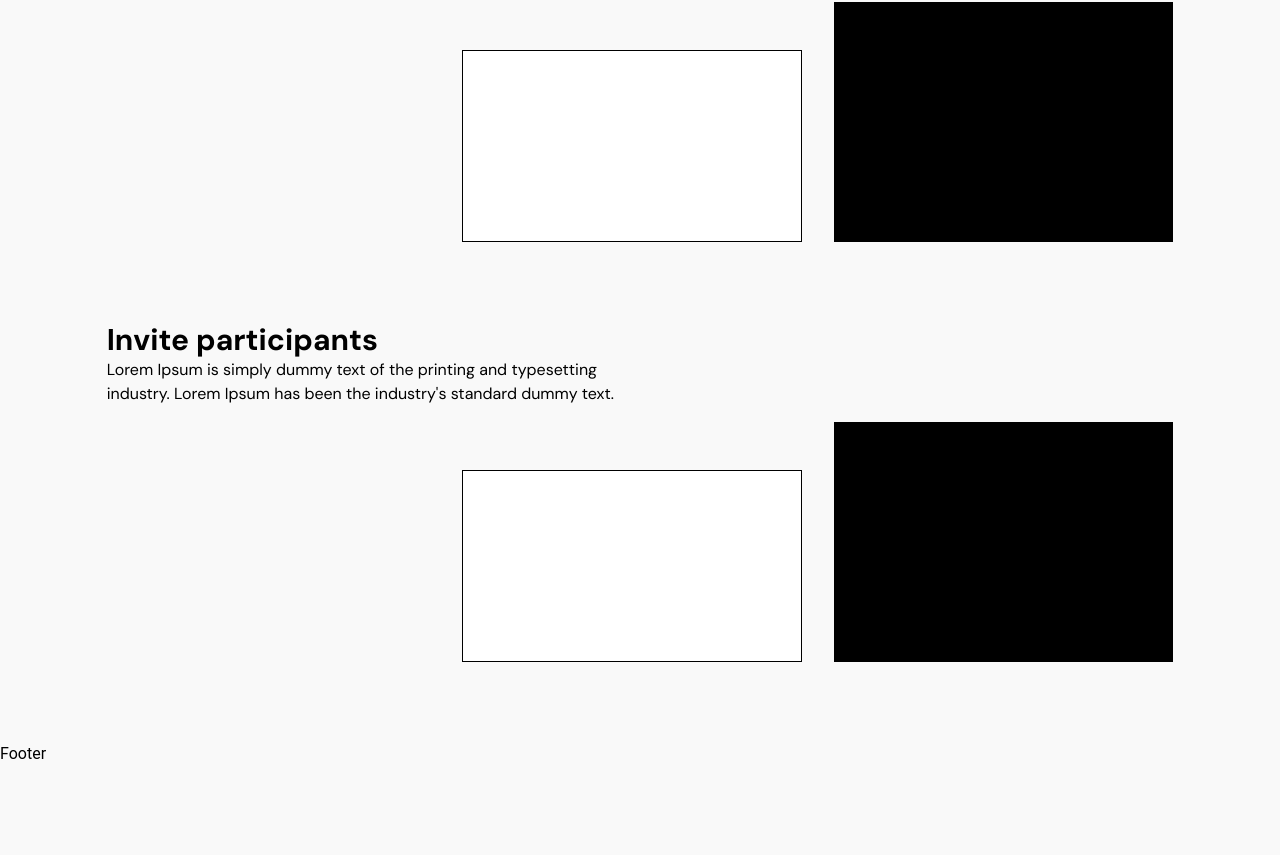
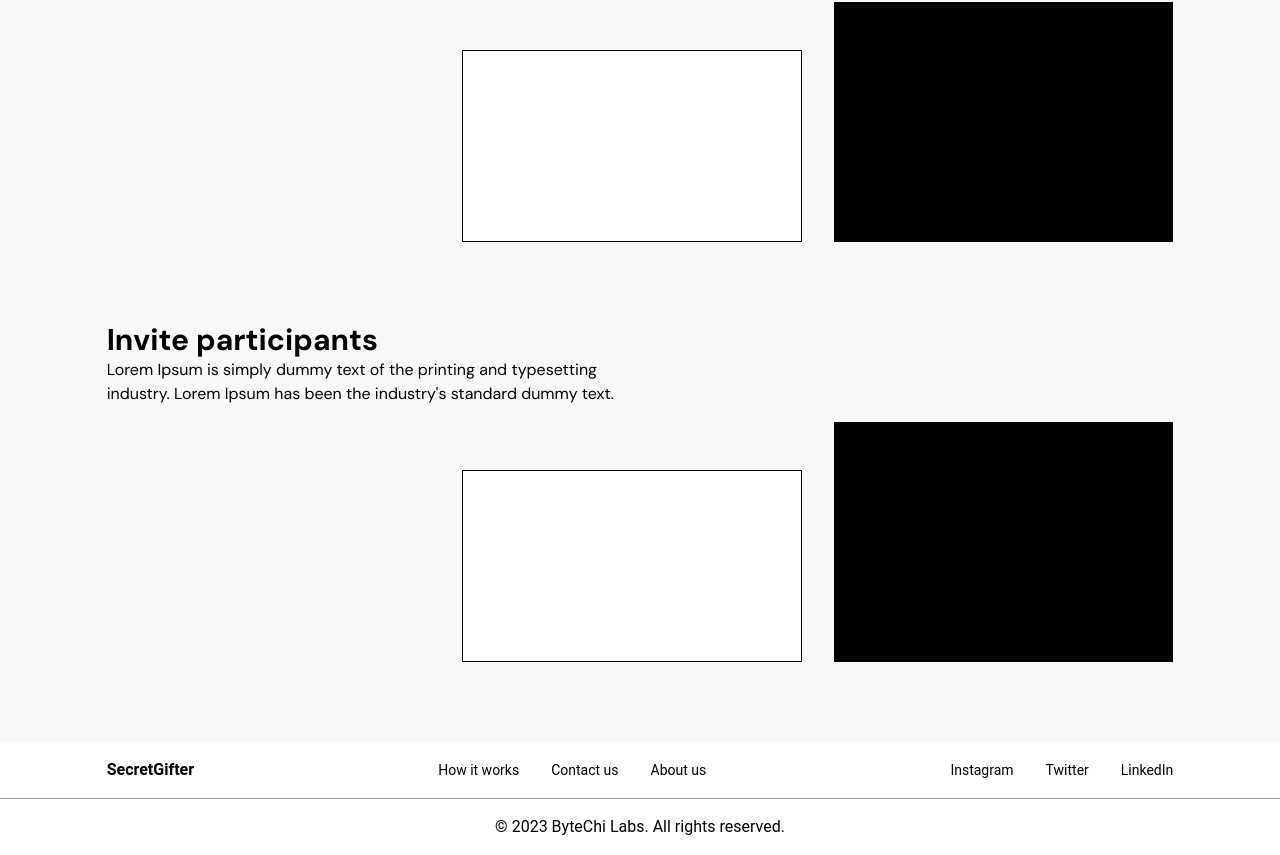
Before and after one commit to ByteChi-Labs/secret-gifter-landing-page, a Next.js app: page / in a window 1280 px wide. Shown: the part 1426-2281 px from the top of the page. Before the commit the page ends 2192 px from the top, so only its background shows below. Built offline with nearby package versions, Linux system fonts and the light colour scheme.

Commit message:
finished footer ui and linking

```diff
--- a/src/components/layouts/components/Footer.js
+++ b/src/components/layouts/components/Footer.js
@@ -1,7 +1,84 @@
 import React from 'react';
+import Link from 'next/link';
 
 const Footer = () => {
-  return <div>Footer</div>;
+  const navItems = [
+    {
+      id: 1,
+      name: 'How it works',
+      link: '/features',
+    },
+    {
+      id: 2,
+      name: 'Contact us',
+      link: '/contact-us',
+    },
+    {
+      id: 3,
+      name: 'About us',
+      link: '/about-us',
+    },
+  ];
+
+  const socials = [
+    {
+      id: 1,
+      name: 'Instagram',
+      link: '/features',
+    },
+    {
+      id: 2,
+      name: 'Twitter',
+      link: '/contact-us',
+    },
+    {
+      id: 3,
+      name: 'LinkedIn',
+      link: '/about-us',
+    },
+  ];
+
+  return (
+    <footer className="bg-white">
+      <div className="py-4 px-4 lg:px-8 xl:px-0 xl:w-5/6 mx-auto flex flex-wrap gap-y-4 justify-between items-center">
+        <div className="font-bold">SecretGifter</div>
+
+        <ul
+          aria-label="footer-links"
+          className="flex items-center gap-4 md:gap-8"
+        >
+          {navItems?.map((item) => (
+            <Link
+              className={`text-sm text-black hover:text-black transition-all`}
+              key={item.id}
+              href={item.link}
+            >
+              {item.name}
+            </Link>
+          ))}
+        </ul>
+
+        <ul
+          aria-label="social-media-links"
+          className="flex items-center gap-4 md:gap-8"
+        >
+          {socials?.map((item) => (
+            <Link
+              className={`text-sm text-black hover:text-black transition-all`}
+              key={item.id}
+              href={item.link}
+            >
+              {item.name}
+            </Link>
+          ))}
+        </ul>
+      </div>
+
+      <div className="border-t border-gray-500 py-4 text-center">
+        © 2023 ByteChi Labs. All rights reserved.
+      </div>
+    </footer>
+  );
 };
 
 export default Footer;
```
